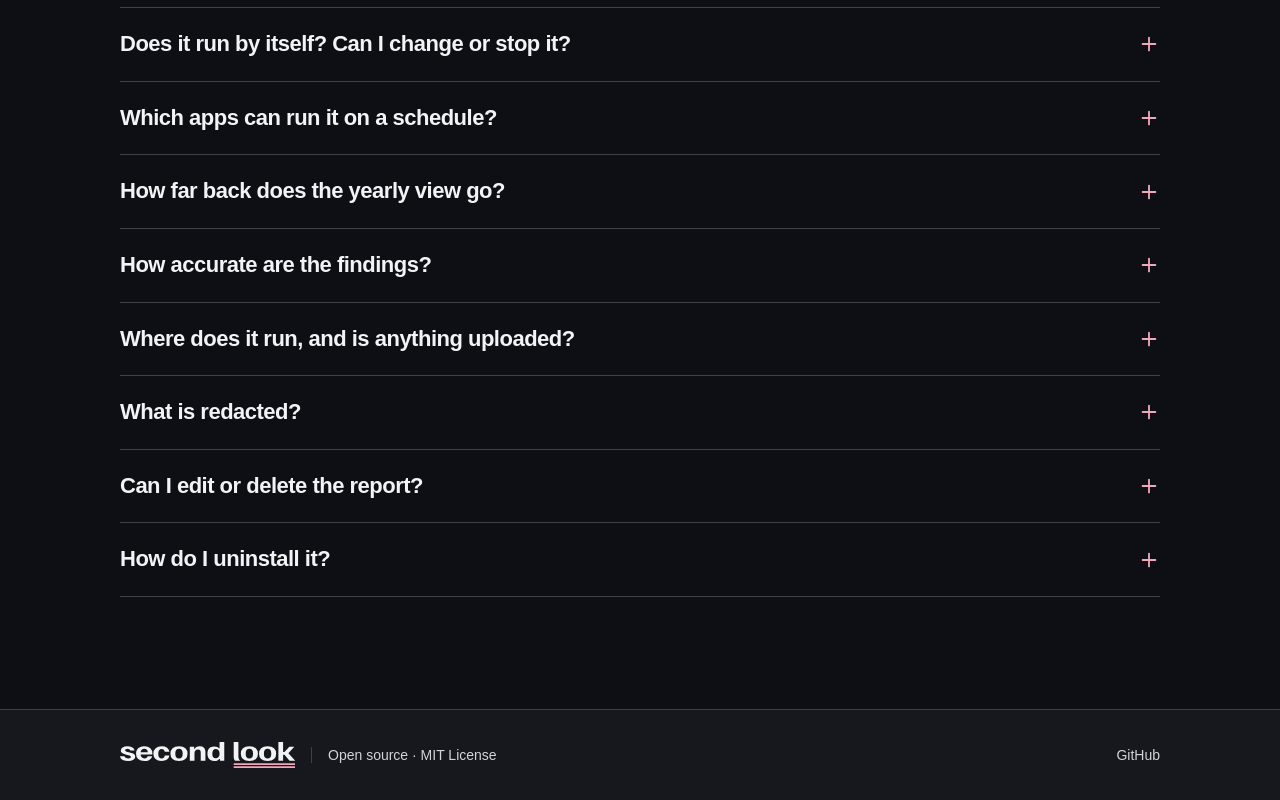
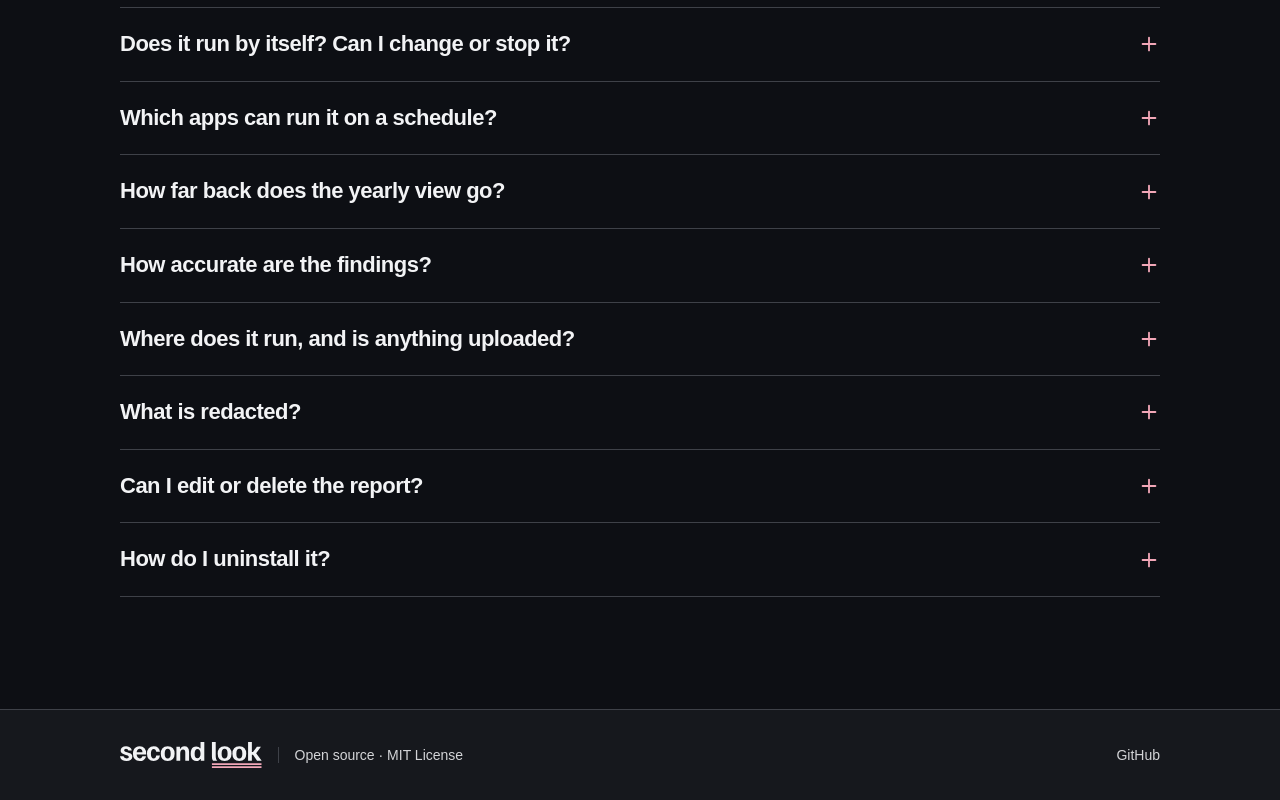
Before and after one commit to txz8096/second-look, a Next.js app: page / in a window 1280 px wide. Shown: the part 9580-10380 px from the top of the page. Built offline with nearby package versions, Linux system fonts and the light colour scheme; a web font is replaced by a local one.

Commit message:
Keep the footer wordmark at its natural aspect ratio
The footer forced the logo into a 175x26 box with preserveAspectRatio=none,
stretching it about 24% wider than the artwork. Size it by height instead
and drop the now-unused stretch prop.

Co-Authored-By: Claude Opus 5.5 <noreply@anthropic.com>

```diff
--- a/src/components/Footer.tsx
+++ b/src/components/Footer.tsx
@@ -10,7 +10,7 @@ export function Footer() {
     <footer className="border-t border-rule bg-paper">
       <div className="mx-auto flex w-full max-w-[1440px] flex-col gap-5 px-5 py-8 md:flex-row md:items-center md:justify-between md:px-10 xl:px-[120px]">
         <div className="flex items-center gap-4">
-          <Wordmark className="h-[26px] w-[175px]" stretch />
+          <Wordmark className="h-[26px] w-auto shrink-0" />
           <span className="h-4 w-px bg-rule" aria-hidden="true" />
           <p className="font-body text-sm text-text-2">Open source · MIT License</p>
         </div>
--- a/src/components/Wordmark.tsx
+++ b/src/components/Wordmark.tsx
@@ -1,11 +1,9 @@
 import { WORDMARK_DOUBLE_RULE, WORDMARK_LETTERS, WORDMARK_VIEWBOX } from "@/lib/paths";
 
-// `stretch` fills the box exactly instead of keeping proportions, matching the footer instance in Pencil.
-export function Wordmark({ className = "h-8 w-auto", stretch = false }: { className?: string; stretch?: boolean }) {
+export function Wordmark({ className = "h-8 w-auto" }: { className?: string }) {
   return (
     <svg
       viewBox={WORDMARK_VIEWBOX}
-      preserveAspectRatio={stretch ? "none" : undefined}
       className={className}
       role="img"
       aria-label="Second Look"
```
